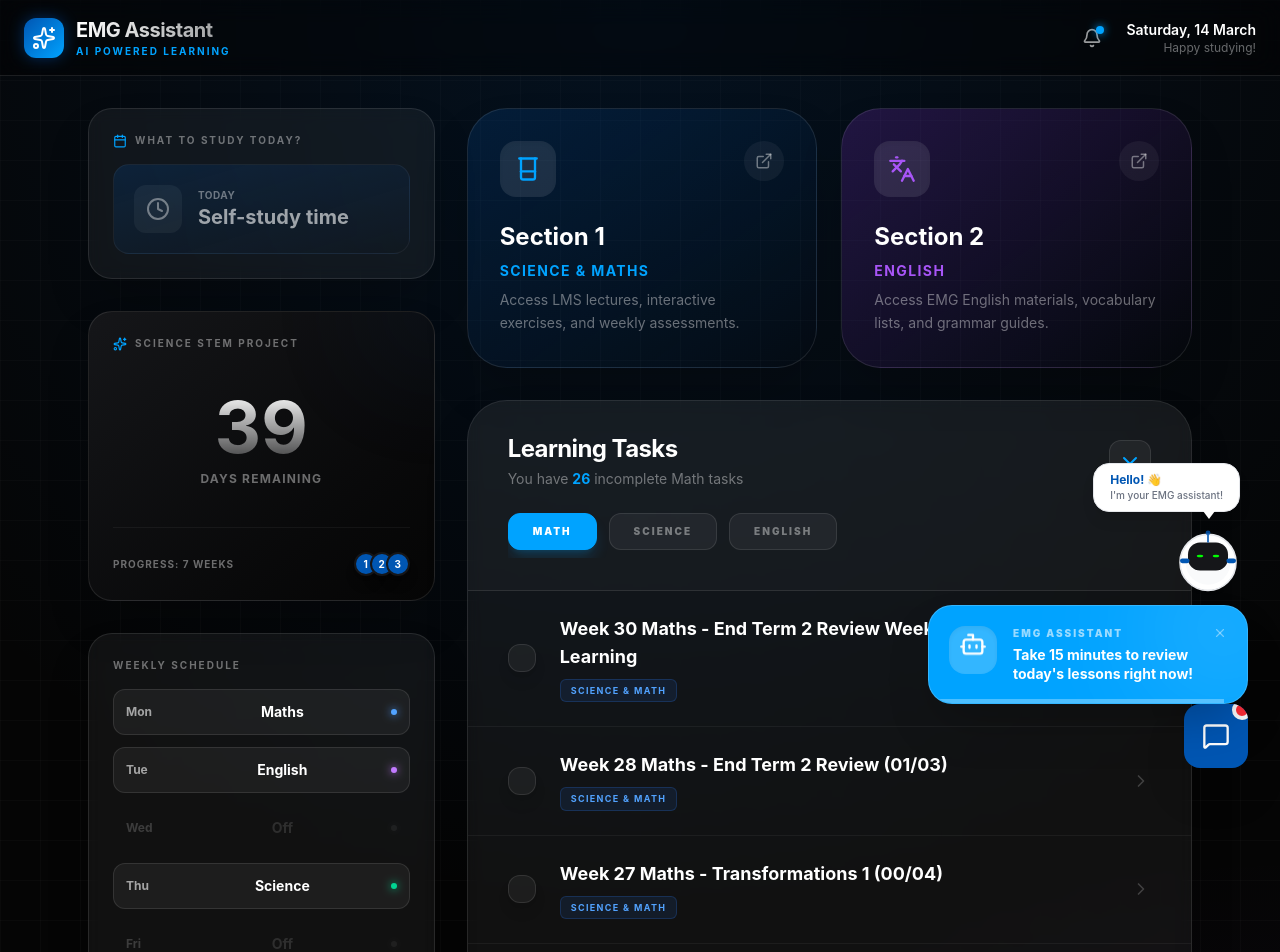
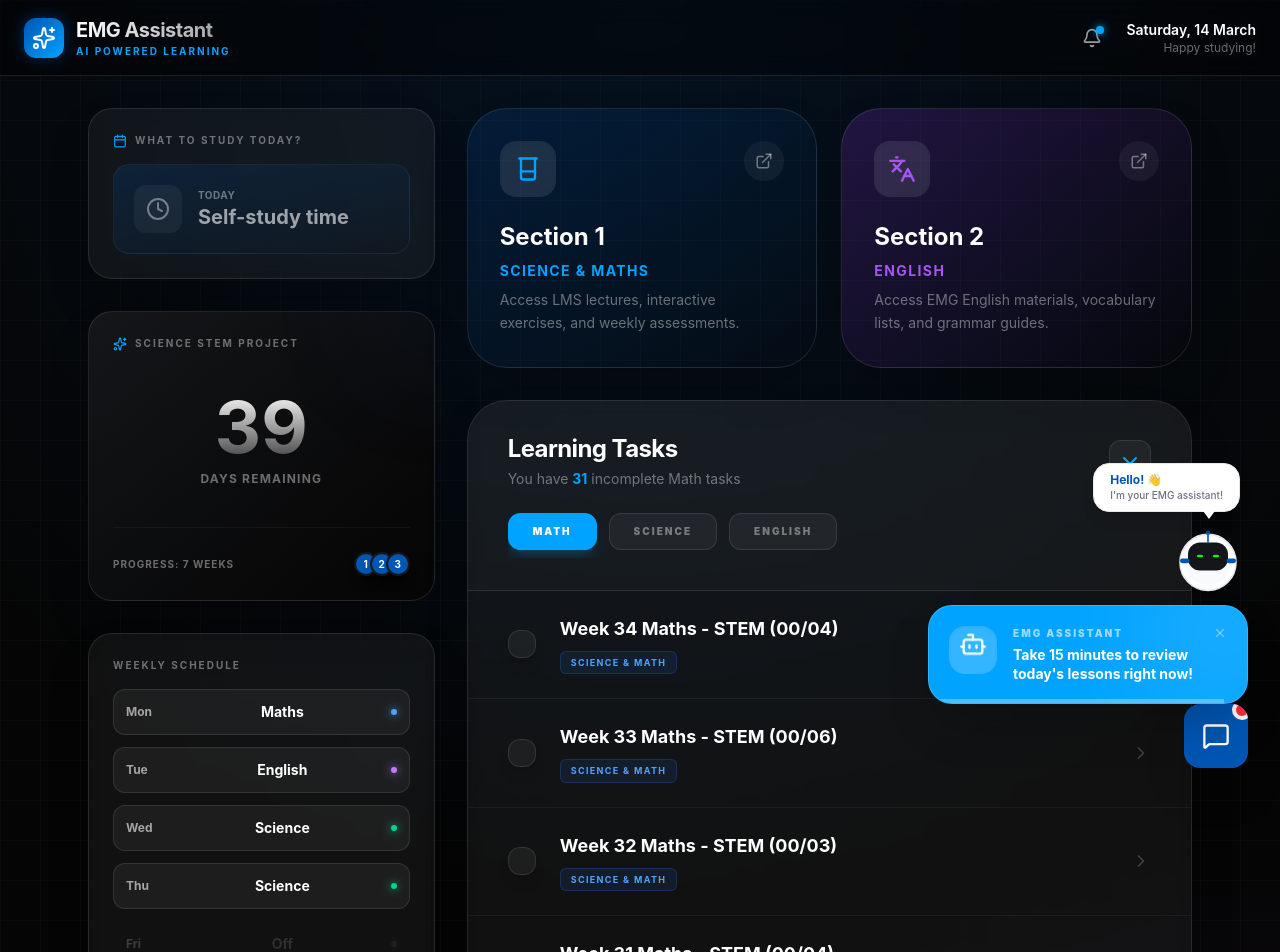
Before and after one commit to vuuhoangthien30-tech/EMG-Assistant, a React (Vite) app: page / in a window 1280 px wide. Shown: the top 952 px of the page. Built offline with nearby package versions, Linux system fonts and the light colour scheme.

Commit message:
feat: Update weekly schedule and default tasks
Adjusts the default tasks and the weekly schedule to reflect new STEM projects and science classes.

```diff
--- a/src/App.tsx
+++ b/src/App.tsx
@@ -43,8 +43,19 @@ function cn(...inputs: ClassValue[]) {
 
 export default function App() {
   const [tasks, setTasks] = useState<Task[]>([
-    { id: 'w30m', title: 'Week 30 Maths - End Term 2 Review Week ⭐ Currently Learning', course: 'Science & Math', category: 'Math', completed: false },
-    { id: 'w28s', title: 'Week 28 Science | End Term Review (Term 2) (00/03)', course: 'Science & Math', category: 'Science', completed: false },
+    { id: 'w34s', title: 'Week 34 Science | STEM Science Fair (00/06)', course: 'Science & Math', category: 'Science', completed: false },
+    { id: 'w34m', title: 'Week 34 Maths - STEM (00/04)', course: 'Science & Math', category: 'Math', completed: false },
+    { id: 'w33s', title: 'Week 33 Science | STEM - Parallel Circuits (00/02)', course: 'Science & Math', category: 'Science', completed: false },
+    { id: 'w33m', title: 'Week 33 Maths - STEM (00/06)', course: 'Science & Math', category: 'Math', completed: false },
+    { id: 'w32s', title: 'Week 32 Science | Chemical Reactions 2 (00/05)', course: 'Science & Math', category: 'Science', completed: false },
+    { id: 'w32m', title: 'Week 32 Maths - STEM (00/03)', course: 'Science & Math', category: 'Math', completed: false },
+    { id: 'w31s', title: 'Week 31 Science | Chemical Reactions 1 (00/07)', course: 'Science & Math', category: 'Science', completed: false },
+    { id: 'w31m', title: 'Week 31 Maths - STEM (00/04)', course: 'Science & Math', category: 'Math', completed: false },
+    { id: 'w30s', title: 'Week 30 Science | Ecology 2 - Environment (00/05)', course: 'Science & Math', category: 'Science', completed: false },
+    { id: 'w30m', title: 'Week 30 Maths - End Term 2 (00/03)', course: 'Science & Math', category: 'Math', completed: false },
+    { id: 'w29s', title: 'Week 29 Science | End-Term 2 (00/03)', course: 'Science & Math', category: 'Science', completed: false },
+    { id: 'w29m', title: 'Week 29 Maths - End Term 2 Review Week (00/03)', course: 'Science & Math', category: 'Math', completed: false },
+    { id: 'w28s', title: 'Week 28 Science | End Term Review (Term 2) (01/03)', course: 'Science & Math', category: 'Science', completed: false },
     { id: 'w28m', title: 'Week 28 Maths - End Term 2 Review (01/03)', course: 'Science & Math', category: 'Math', completed: false },
     { id: 'w27s', title: 'Week 27 Science | Ecology 1 - Interaction of Organisms (00/06)', course: 'Science & Math', category: 'Science', completed: false },
     { id: 'w27m', title: 'Week 27 Maths - Transformations 1 (00/04)', course: 'Science & Math', category: 'Math', completed: false },
@@ -65,7 +76,7 @@ export default function App() {
     { id: 'w20s', title: 'Week 20 Science | Light 1 - Reflection (00/07)', course: 'Science & Math', category: 'Science', completed: false },
     { id: 'w20m', title: 'Week 20 Maths - Geometry 3 - Circles 1 (00/04)', course: 'Science & Math', category: 'Math', completed: false },
     { id: 'w19s', title: 'Week 19 Science | Sound 2 (05/08)', course: 'Science & Math', category: 'Science', completed: false },
-    { id: 'w19m', title: 'Week 19 Maths - Geometry 2 - 3D Shapes and Nets (00/03)', course: 'Science & Math', category: 'Math', completed: false },
+    { id: 'w19m', title: 'Week 19 Maths - Geometry 2 - 3D Shapes and Nets (01/03)', course: 'Science & Math', category: 'Math', completed: false },
     { id: 'w18s', title: 'Week 18 Science | Sound 1 (00/06)', course: 'Science & Math', category: 'Science', completed: false },
     { id: 'w18m', title: 'Week 18 Maths - Gemoetry 1 - Angles (00/03)', course: 'Science & Math', category: 'Math', completed: false },
     { id: 'w17s', title: 'Week 17 Science | Forces 2 - Newton\'s Laws of Motion (00/06)', course: 'Science & Math', category: 'Science', completed: false },
@@ -445,7 +456,6 @@ export default function App() {
                     item.subject === 'Maths' && "text-blue-400 bg-blue-400",
                     item.subject === 'English' && "text-purple-400 bg-purple-400",
                     item.subject === 'Science' && "text-emerald-400 bg-emerald-400",
-                  item.subject === 'Science' && "text-emerald-400 bg-emerald-400",
                     item.subject === 'Off' && "text-white/20 bg-white/20"
                   )}></div>
                 </div>
--- a/src/types.ts
+++ b/src/types.ts
@@ -24,7 +24,7 @@ export interface ScheduleItem {
 export const WEEKLY_SCHEDULE: ScheduleItem[] = [
   { day: 'Mon', subject: 'Maths', icon: 'Calculator' },
   { day: 'Tue', subject: 'English', icon: 'Languages' },
-  { day: 'Wed', subject: 'Off', icon: 'Coffee' },
+  { day: 'Wed', subject: 'Science', icon: 'Beaker' },
   { day: 'Thu', subject: 'Science', icon: 'Beaker' },
   { day: 'Fri', subject: 'Off', icon: 'Coffee' },
   { day: 'Sat', subject: 'Off', icon: 'Coffee' },
```
